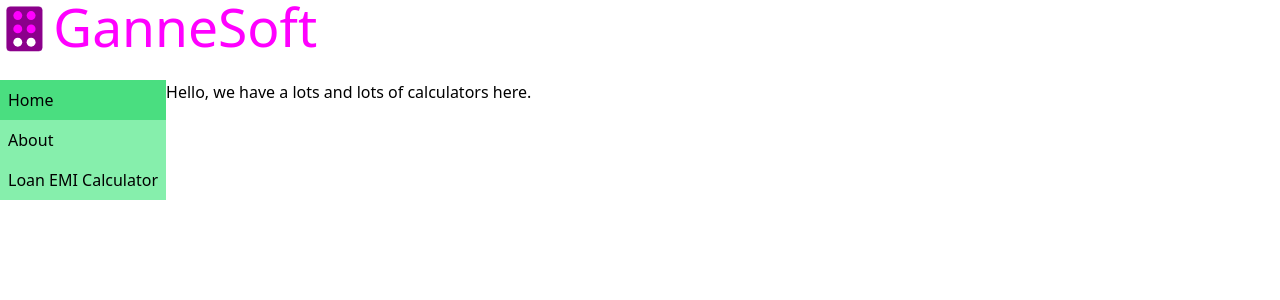
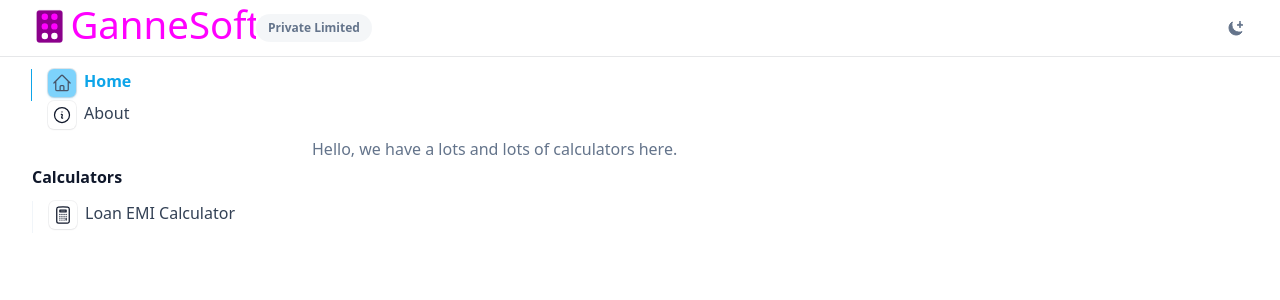
Before and after one commit to aayush420/calculators, a Vue app: page / in a window 1280 px wide. Shown: the top 300 px of the page. Built offline with nearby package versions, Linux system fonts and the light colour scheme.

Commit message:
Dark mode and side nav updates

```diff
--- a/index.html
+++ b/index.html
@@ -1,22 +1,24 @@
-<!DOCTYPE html>
+<!doctype html>
 <html lang="en">
   <head>
-    <meta charset="UTF-8">
-    <link rel="icon" href="/favicon.ico">
-    <meta name="viewport" content="width=device-width, initial-scale=1.0">
+    <meta charset="UTF-8" />
+    <link rel="icon" href="/favicon.ico" />
+    <meta name="viewport" content="width=device-width, initial-scale=1.0" />
     <title>Balakrishna</title>
   </head>
-  <body>
+  <body class="antialiased text-slate-500 dark:text-slate-400 bg-white dark:bg-slate-900">
     <div id="app"></div>
     <script type="module" src="/src/main.ts"></script>
     <!-- Google tag (gtag.js) -->
     <script async src="https://www.googletagmanager.com/gtag/js?id=G-6LD0K0LXQN"></script>
     <script>
-      window.dataLayer = window.dataLayer || [];
-      function gtag(){dataLayer.push(arguments);}
-      gtag('js', new Date());
+      window.dataLayer = window.dataLayer || []
+      function gtag() {
+        dataLayer.push(arguments)
+      }
+      gtag('js', new Date())
 
-      gtag('config', 'G-6LD0K0LXQN');
+      gtag('config', 'G-6LD0K0LXQN')
     </script>
   </body>
 </html>
--- a/src/App.vue
+++ b/src/App.vue
@@ -1,34 +1,151 @@
 <script setup lang="ts">
+import { ref } from 'vue';
 import { RouterLink, RouterView } from 'vue-router'
+
+const currentTheme = ref('dark')
+if (localStorage.theme === 'dark' || (!('theme' in localStorage) && window.matchMedia('(prefers-color-scheme: dark)').matches)) {
+  setDarkTheme()
+} else {
+  setLightTheme()
+}
+
+function setLightTheme() {
+  currentTheme.value = 'light'
+
+  localStorage.setItem('theme', 'light')
+  document.documentElement.classList.remove('dark')
+}
+function setDarkTheme() {
+  currentTheme.value = 'dark'
+
+  localStorage.setItem('theme', 'dark')
+  document.documentElement.classList.add('dark')
+}
+function toggleTheme() {
+  if (currentTheme.value == 'dark') {
+    setLightTheme()
+  } else {
+    setDarkTheme()
+  }
+}
 </script>
 
 <template>
-  <header class="fixed bg-white w-full h-20">
-    <img alt="Gannesoft" class="logo" src="@/assets/logo.svg" height="125" />
+  <header
+    class="sticky top-0 z-40 w-full backdrop-blur flex-none transition-colors duration-500 lg:z-50 lg:border-b lg:border-slate-900/10 dark:border-slate-50/[0.06] bg-white supports-backdrop-blur:bg-white/95 dark:bg-slate-900/75">
+    <div class="max-w-8xl mx-auto">
+      <div class="py-1 border-b border-slate-900/10 lg:px-8 lg:border-0 dark:border-slate-300/10 mx-4 lg:mx-0">
+        <div class="relative flex items-center overflow-hidden">
 
+          <img alt="Gannesoft" class="logo h-12" src="@/assets/logo.svg" />
+          <span
+            class="text-xs leading-5 font-semibold bg-slate-400/10 rounded-full py-1 px-3 flex items-center space-x-2 hover:bg-slate-400/20 dark:highlight-white/5">Private
+            Limited</span>
+          <button @click="toggleTheme" aria-label="Toggle themes" class="ml-auto">
+            <span v-if="currentTheme == 'dark'">
+              <!-- Sun icon -->
+              <svg width="24" height="24" fill="none" aria-hidden="true">
+                <path d="M15 12a3 3 0 1 1-6 0 3 3 0 0 1 6 0Z" fill="currentColor" stroke="currentColor" strokeWidth="2"
+                  strokeLinecap="round" strokeLinejoin="round" />
+                <path d="M12 4v1M18 6l-1 1M20 12h-1M18 18l-1-1M12 19v1M7 17l-1 1M5 12H4M7 7 6 6" stroke="currentColor"
+                  strokeWidth="2" strokeLinecap="round" strokeLinejoin="round" />
+              </svg></span>
+            <span v-else>
+              <!-- Moon icon -->
+              <svg width="24" height="24" fill="none" aria-hidden="true">
+                <path
+                  d="M18 15.63c-.977.52-1.945.481-3.13.481A6.981 6.981 0 0 1 7.89 9.13c0-1.185-.04-2.153.481-3.13C6.166 7.174 5 9.347 5 12.018A6.981 6.981 0 0 0 11.982 19c2.67 0 4.844-1.166 6.018-3.37ZM16 5c0 2.08-.96 4-3 4 2.04 0 3 .92 3 3 0-2.08.96-3 3-3-2.04 0-3-1.92-3-4Z"
+                  fill="currentColor" stroke="currentColor" strokeWidth="2" strokeLinecap="round"
+                  strokeLinejoin="round" />
+              </svg></span>
+          </button>
+        </div>
+      </div>
+    </div>
   </header>
   <div class="flex pt-20 h-screen overflow-hidden">
 
-    <nav>
-      <RouterLink class="navLink" to="">Home</RouterLink>
-      <RouterLink class="navLink" to="/about">About</RouterLink>
-      <RouterLink class="navLink" to="/loan">Loan EMI Calculator</RouterLink>
+    <nav
+      class="hidden lg:block fixed z-20 inset-0 top-[3.8125rem] left-[max(0px,calc(50%-45rem))] right-auto w-[19rem] pb-10 pl-8 pr-6 overflow-y-auto">
+      <RouterLink class="navLink" to="/">
+        <svg xmlns="http://www.w3.org/2000/svg" fill="none" viewBox="0 0 24 24" stroke-width="1.5"
+          stroke="currentColor">
+          <path stroke-linecap="round" stroke-linejoin="round"
+            d="m2.25 12 8.954-8.955c.44-.439 1.152-.439 1.591 0L21.75 12M4.5 9.75v10.125c0 .621.504 1.125 1.125 1.125H9.75v-4.875c0-.621.504-1.125 1.125-1.125h2.25c.621 0 1.125.504 1.125 1.125V21h4.125c.621 0 1.125-.504 1.125-1.125V9.75M8.25 21h8.25" />
+        </svg>
+        <span>Home</span>
+      </RouterLink>
+      <RouterLink class="navLink" to="/about">
+        <svg xmlns="http://www.w3.org/2000/svg" fill="none" viewBox="0 0 24 24" stroke-width="1.5"
+          stroke="currentColor">
+          <path stroke-linecap="round" stroke-linejoin="round"
+            d="m11.25 11.25.041-.02a.75.75 0 0 1 1.063.852l-.708 2.836a.75.75 0 0 0 1.063.853l.041-.021M21 12a9 9 0 1 1-18 0 9 9 0 0 1 18 0Zm-9-3.75h.008v.008H12V8.25Z" />
+        </svg>
+        <span>About</span>
+      </RouterLink>
+      <div class="subnav">
+        <h5 class="mb-8 lg:mb-3 font-semibold text-slate-900 dark:text-slate-200">Calculators</h5>
+        <ul>
+
+          <RouterLink class="navLink" to="/loan">
+
+            <svg xmlns="http://www.w3.org/2000/svg" fill="none" viewBox="0 0 24 24" stroke-width="1.5"
+              stroke="currentColor">
+              <path stroke-linecap="round" stroke-linejoin="round"
+                d="M15.75 15.75V18m-7.5-6.75h.008v.008H8.25v-.008Zm0 2.25h.008v.008H8.25V13.5Zm0 2.25h.008v.008H8.25v-.008Zm0 2.25h.008v.008H8.25V18Zm2.498-6.75h.007v.008h-.007v-.008Zm0 2.25h.007v.008h-.007V13.5Zm0 2.25h.007v.008h-.007v-.008Zm0 2.25h.007v.008h-.007V18Zm2.504-6.75h.008v.008h-.008v-.008Zm0 2.25h.008v.008h-.008V13.5Zm0 2.25h.008v.008h-.008v-.008Zm0 2.25h.008v.008h-.008V18Zm2.498-6.75h.008v.008h-.008v-.008Zm0 2.25h.008v.008h-.008V13.5ZM8.25 6h7.5v2.25h-7.5V6ZM12 2.25c-1.892 0-3.758.11-5.593.322C5.307 2.7 4.5 3.65 4.5 4.757V19.5a2.25 2.25 0 0 0 2.25 2.25h10.5a2.25 2.25 0 0 0 2.25-2.25V4.757c0-1.108-.806-2.057-1.907-2.185A48.507 48.507 0 0 0 12 2.25Z" />
+            </svg>
+            <span>Loan EMI Calculator</span>
+          </RouterLink>
+        </ul>
+      </div>
     </nav>
-    <RouterView class="h-auto overflow-auto" />
+    <RouterView class="h-auto overflow-auto lg:pl-[19.5rem]" />
   </div>
 
 </template>
 
-<style scoped>
+<style>
+nav {
+  @apply p-2;
+}
+
+.subnav {
+  @apply mt-12 lg:mt-8;
+}
+
+.subnav ul {
+
+  @apply space-y-6 lg:space-y-2 border-l border-slate-100 dark:border-slate-800
+}
 
 .navLink {
-  @apply p-2 block bg-green-300;
-}
-.navLink:hover {
-  @apply bg-yellow-200
-}
-.navLink.router-link-active {
-  @apply bg-green-400
+  /* color: #374151; */
+  /* bg-green-300 */
+  /* @apply flex gap-2 p-2 mt-2 rounded-lg w-10 md:w-64; */
+  @apply flex h-8 border-l pl-4 -ml-px border-transparent hover:border-slate-400 dark:hover:border-slate-500 text-slate-700 hover:text-slate-900 dark:text-slate-400 dark:hover:text-slate-300;
 }
 
+/* .navLink:hover { */
+/* color: #4f46e5; */
+/* @apply bg-yellow-200 */
+/* } */
+
+.navLink.router-link-active {
+  color: #4f46e5;
+  /* @apply bg-green-400 */
+  @apply flex border-l pl-4 -ml-px text-sky-500 border-current font-semibold dark:text-sky-400;
+}
+
+.navLink svg {
+  @apply w-7 h-7 mr-2 stroke-slate-900 dark:stroke-slate-100 p-1 rounded-md ring-1 ring-slate-900/5 shadow-sm dark:ring-0 dark:shadow-none;
+}
+
+.navLink:hover svg,
+.navLink.router-link-active svg {
+  @apply shadow stroke-slate-600 dark:stroke-slate-300 ring-slate-900/10 dark:shadow-none shadow-sky-200 bg-sky-300 dark:bg-sky-500;
+}
+
+.navLink span {
+  @apply hidden md:block;
+}
 </style>
--- a/tailwind.config.js
+++ b/tailwind.config.js
@@ -1,11 +1,9 @@
 /** @type {import('tailwindcss').Config} */
 export default {
-  content: [
-    "./index.html",
-    "./src/**/*.{vue,js,ts,jsx,tsx}",
-  ],
+  darkMode: 'class',
+  content: ['./index.html', './src/**/*.{vue,js,ts,jsx,tsx}'],
   theme: {
-    extend: {},
+    extend: {}
   },
-  plugins: [],
+  plugins: []
 }
```
Also changed, not shown: src/assets/logo.svg.
